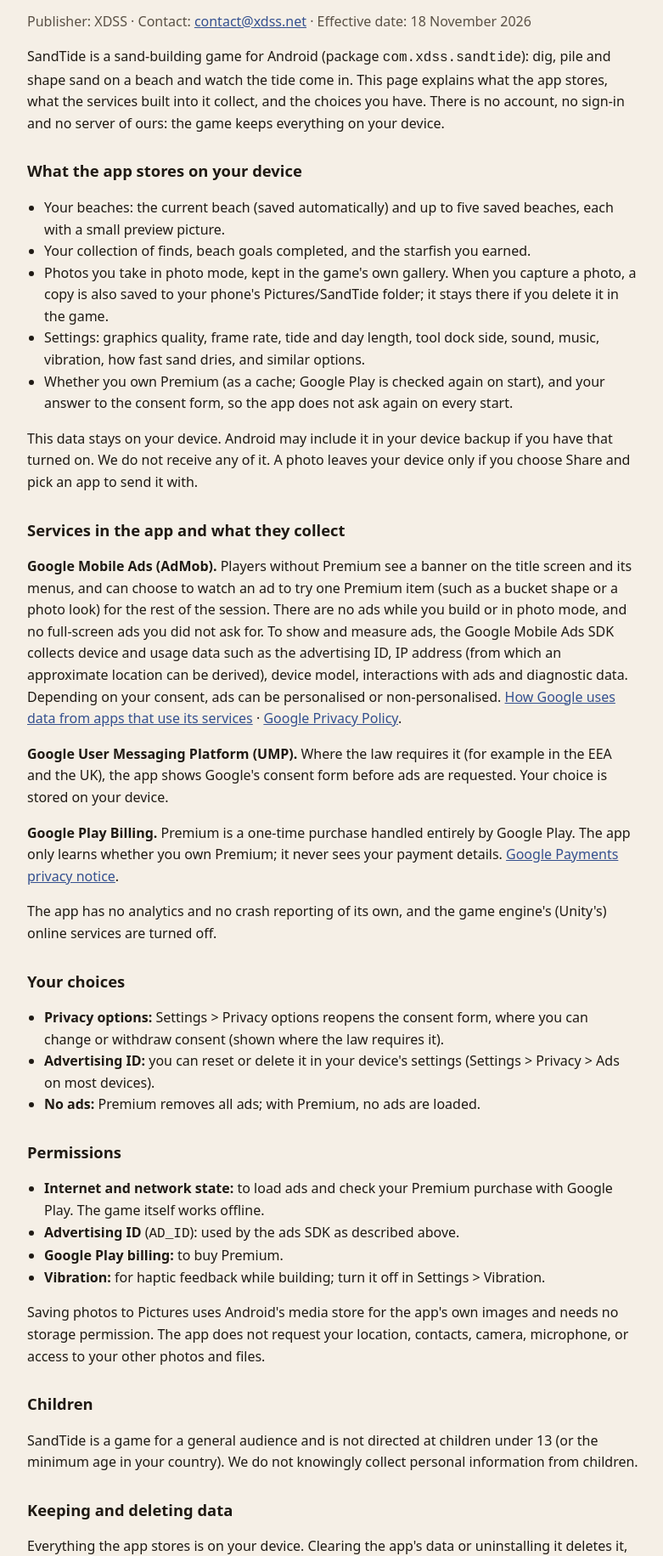
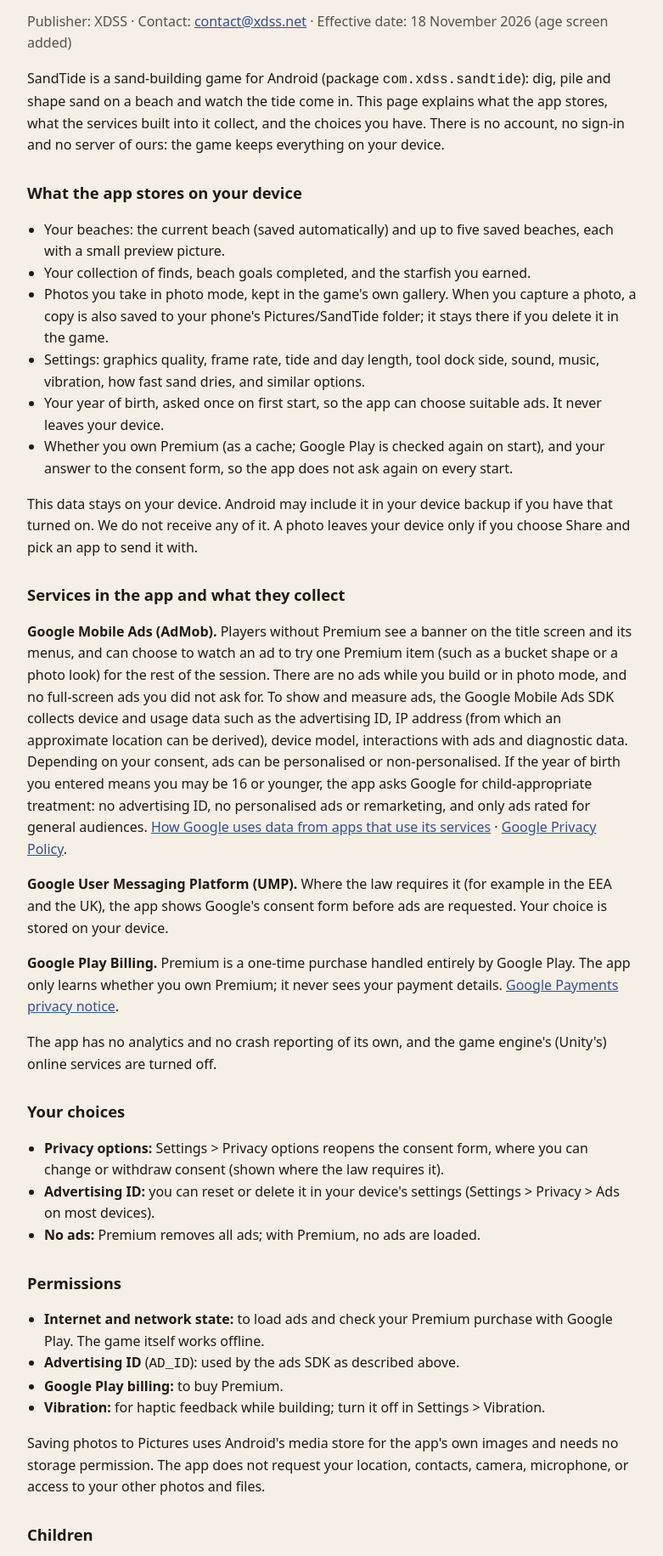
Before and after one commit to SebastianRadutoiu/xdss-privacy, a plain HTML site: page sandtide/index.html in a window 1280 px wide. Shown: the part 71-1902 px from the top of the page at 85% size, without its empty margins (248-1029 px from the left). Drawn offline with Linux system fonts and the light colour scheme.

Commit message:
SandTide privacy policy: age screen and child ad treatment
Co-Authored-By: Claude Opus 5.5 <noreply@anthropic.com>

```diff
--- a/sandtide/index.html
+++ b/sandtide/index.html
@@ -19,7 +19,7 @@
 <body>
 <main>
 <h1>SandTide privacy policy</h1>
-<p class="muted">Publisher: XDSS · Contact: <a href="mailto:contact@xdss.net">contact@xdss.net</a> · Effective date: 18 November 2026</p>
+<p class="muted">Publisher: XDSS · Contact: <a href="mailto:contact@xdss.net">contact@xdss.net</a> · Effective date: 18 November 2026 (age screen added)</p>
 
 <p>SandTide is a sand-building game for Android (package <code>com.xdss.sandtide</code>): dig, pile and shape sand on a beach and watch the tide come in. This page explains what the app stores, what the services built into it collect, and the choices you have. There is no account, no sign-in and no server of ours: the game keeps everything on your device.</p>
 
@@ -29,12 +29,13 @@
   <li>Your collection of finds, beach goals completed, and the starfish you earned.</li>
   <li>Photos you take in photo mode, kept in the game's own gallery. When you capture a photo, a copy is also saved to your phone's Pictures/SandTide folder; it stays there if you delete it in the game.</li>
   <li>Settings: graphics quality, frame rate, tide and day length, tool dock side, sound, music, vibration, how fast sand dries, and similar options.</li>
+  <li>Your year of birth, asked once on first start, so the app can choose suitable ads. It never leaves your device.</li>
   <li>Whether you own Premium (as a cache; Google Play is checked again on start), and your answer to the consent form, so the app does not ask again on every start.</li>
 </ul>
 <p>This data stays on your device. Android may include it in your device backup if you have that turned on. We do not receive any of it. A photo leaves your device only if you choose Share and pick an app to send it with.</p>
 
 <h2>Services in the app and what they collect</h2>
-<p><strong>Google Mobile Ads (AdMob).</strong> Players without Premium see a banner on the title screen and its menus, and can choose to watch an ad to try one Premium item (such as a bucket shape or a photo look) for the rest of the session. There are no ads while you build or in photo mode, and no full-screen ads you did not ask for. To show and measure ads, the Google Mobile Ads SDK collects device and usage data such as the advertising ID, IP address (from which an approximate location can be derived), device model, interactions with ads and diagnostic data. Depending on your consent, ads can be personalised or non-personalised. <a href="https://policies.google.com/technologies/partner-sites">How Google uses data from apps that use its services</a> · <a href="https://policies.google.com/privacy">Google Privacy Policy</a>.</p>
+<p><strong>Google Mobile Ads (AdMob).</strong> Players without Premium see a banner on the title screen and its menus, and can choose to watch an ad to try one Premium item (such as a bucket shape or a photo look) for the rest of the session. There are no ads while you build or in photo mode, and no full-screen ads you did not ask for. To show and measure ads, the Google Mobile Ads SDK collects device and usage data such as the advertising ID, IP address (from which an approximate location can be derived), device model, interactions with ads and diagnostic data. Depending on your consent, ads can be personalised or non-personalised. If the year of birth you entered means you may be 16 or younger, the app asks Google for child-appropriate treatment: no advertising ID, no personalised ads or remarketing, and only ads rated for general audiences. <a href="https://policies.google.com/technologies/partner-sites">How Google uses data from apps that use its services</a> · <a href="https://policies.google.com/privacy">Google Privacy Policy</a>.</p>
 <p><strong>Google User Messaging Platform (UMP).</strong> Where the law requires it (for example in the EEA and the UK), the app shows Google's consent form before ads are requested. Your choice is stored on your device.</p>
 <p><strong>Google Play Billing.</strong> Premium is a one-time purchase handled entirely by Google Play. The app only learns whether you own Premium; it never sees your payment details. <a href="https://payments.google.com/payments/apis-secure/u/0/get_legal_document?ldo=0&amp;ldt=privacynotice">Google Payments privacy notice</a>.</p>
 <p>The app has no analytics and no crash reporting of its own, and the game engine's (Unity's) online services are turned off.</p>
@@ -56,7 +57,7 @@
 <p>Saving photos to Pictures uses Android's media store for the app's own images and needs no storage permission. The app does not request your location, contacts, camera, microphone, or access to your other photos and files.</p>
 
 <h2>Children</h2>
-<p>SandTide is a game for a general audience and is not directed at children under 13 (or the minimum age in your country). We do not knowingly collect personal information from children.</p>
+<p>SandTide is a game for a general audience and is not directed at children. On first start the app asks for your year of birth with no default answer. Players who may be 16 or younger get child-appropriate ad treatment as described above. The app itself collects no personal information from anyone.</p>
 
 <h2>Keeping and deleting data</h2>
 <p>Everything the app stores is on your device. Clearing the app's data or uninstalling it deletes it, except photo copies in your Pictures folder, which you can delete in your gallery. Data collected by Google's services is kept and deleted according to Google's policies linked above; you can also reset your advertising ID and withdraw consent at any time.</p>
```
